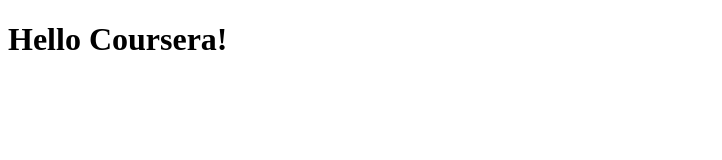
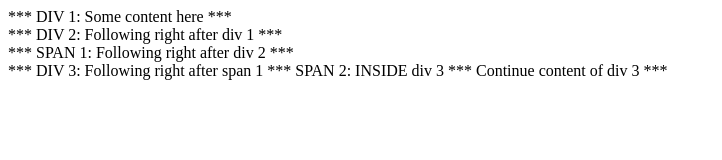
Before and after one commit to Mordimer1/coursera, a plain HTML site: page site/index.html in a window 1280 px wide. Shown: the whole page, without its empty margins (0-722 px from the left). Drawn offline with Linux system fonts and the light colour scheme.

Commit message:
some changes

```diff
--- a/site/index.html
+++ b/site/index.html
@@ -1,9 +1,17 @@
-<!DOCTYPE html>
+<!doctype html>
 <html>
 <head>
-	<title>Hello Coursera!</title>
+  <meta charset="utf-8">
+  <title>div and span elements</title>
 </head>
 <body>
-	<h1>Hello Coursera!</h1>
+  <div>*** DIV 1: Some content here ***</div>
+  <div>*** DIV 2: Following right after div 1 ***</div>
+  <span>*** SPAN 1: Following right after div 2 ***</span>
+  <div>
+    *** DIV 3: Following right after span 1
+    <span>*** SPAN 2: INSIDE div 3 ***</span>
+    Continue content of div 3 ***
+  </div>
 </body>
 </html>
```
